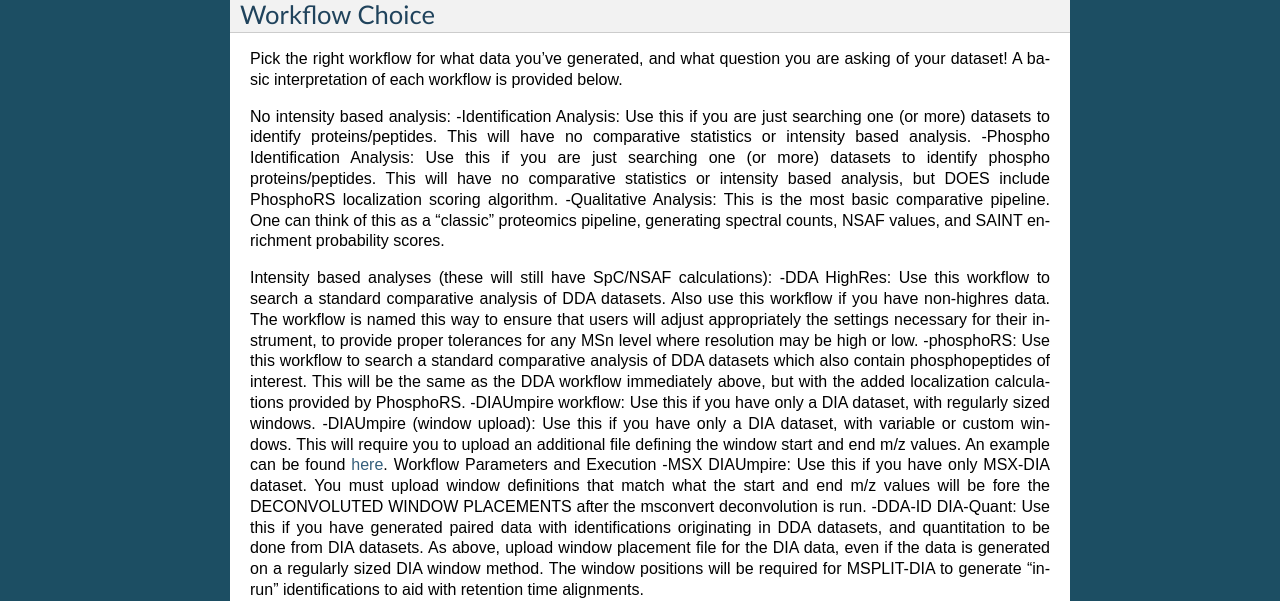
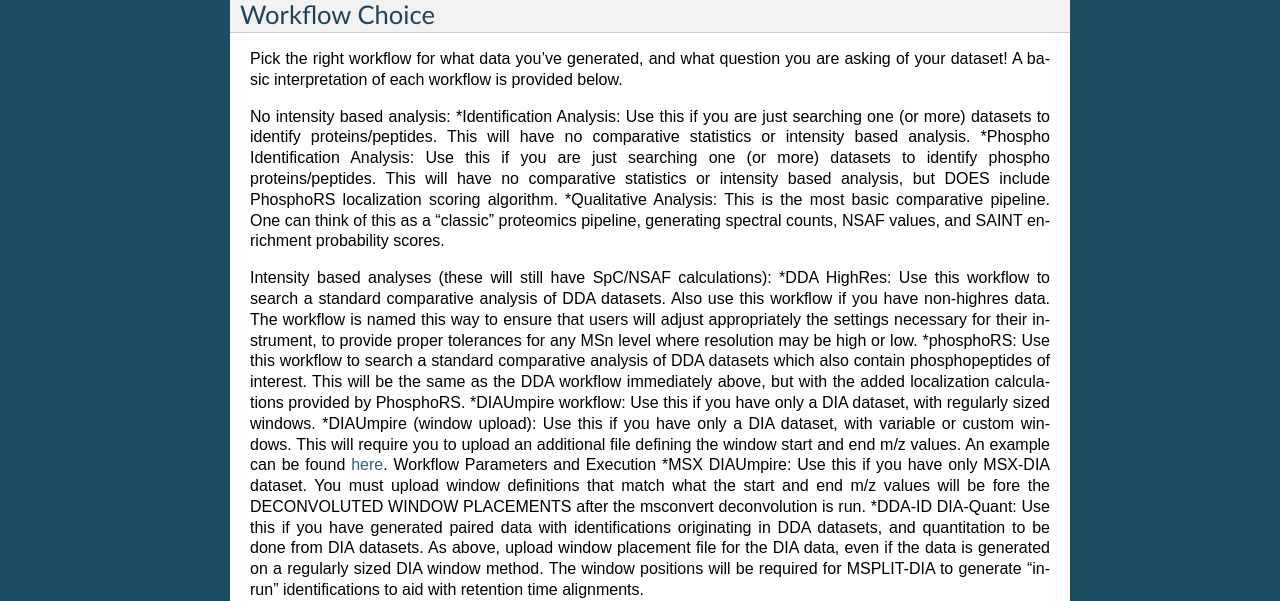
Before and after one commit to williambarshop/milkyway_compose, a Sphinx documentation site: the page built from docs/workflow-execution.md, in a window 1280 px wide. Shown: the part 576-1177 px from the top of the page. Built offline with Sphinx 7.4.7, drawn with Linux system fonts in a browser that asks for light colours; some of the changed lines change nothing that is shown.

Commit message:
fixing the bullet lists

```diff
--- a/docs/workflow-execution.md
+++ b/docs/workflow-execution.md
@@ -23,18 +23,18 @@
 A basic interpretation of each workflow is provided below.
 
 No intensity based analysis:
--Identification Analysis: Use this if you are just searching one (or more) datasets to identify proteins/peptides. This will have no comparative statistics or intensity based analysis.
--Phospho Identification Analysis: Use this if you are just searching one (or more) datasets to identify phospho proteins/peptides. This will have no comparative statistics or intensity based analysis, but DOES include PhosphoRS localization scoring algorithm.
--Qualitative Analysis: This is the most basic comparative pipeline.  One can think of this as a "classic" proteomics pipeline, generating spectral counts, NSAF values, and SAINT enrichment probability scores.
+*Identification Analysis: Use this if you are just searching one (or more) datasets to identify proteins/peptides. This will have no comparative statistics or intensity based analysis.
+*Phospho Identification Analysis: Use this if you are just searching one (or more) datasets to identify phospho proteins/peptides. This will have no comparative statistics or intensity based analysis, but DOES include PhosphoRS localization scoring algorithm.
+*Qualitative Analysis: This is the most basic comparative pipeline.  One can think of this as a "classic" proteomics pipeline, generating spectral counts, NSAF values, and SAINT enrichment probability scores.
 
 Intensity based analyses (these will still have SpC/NSAF calculations):
--DDA HighRes: Use this workflow to search a standard comparative analysis of DDA datasets.  Also use this workflow if you have non-highres data.  The workflow is named this way to ensure that users will adjust appropriately the settings necessary for their instrument, to provide proper tolerances for any MSn level where resolution may be high or low.
--phosphoRS: Use this workflow to search a standard comparative analysis of DDA datasets which also contain phosphopeptides of interest.  This will be the same as the DDA workflow immediately above, but with the added localization calculations provided by PhosphoRS.
--DIAUmpire workflow: Use this if you have only a DIA dataset, with regularly sized windows.
--DIAUmpire (window upload): Use this if you have only a DIA dataset, with variable or custom windows.  This will require you to upload an additional file defining the window start and end m/z values.  An example can be found [here](https://github.com/wohllab/milkyway_proteomics/blob/master/exampleSkylineFiles/400-1600-90window-vDIA.csv).
+*DDA HighRes: Use this workflow to search a standard comparative analysis of DDA datasets.  Also use this workflow if you have non-highres data.  The workflow is named this way to ensure that users will adjust appropriately the settings necessary for their instrument, to provide proper tolerances for any MSn level where resolution may be high or low.
+*phosphoRS: Use this workflow to search a standard comparative analysis of DDA datasets which also contain phosphopeptides of interest.  This will be the same as the DDA workflow immediately above, but with the added localization calculations provided by PhosphoRS.
+*DIAUmpire workflow: Use this if you have only a DIA dataset, with regularly sized windows.
+*DIAUmpire (window upload): Use this if you have only a DIA dataset, with variable or custom windows.  This will require you to upload an additional file defining the window start and end m/z values.  An example can be found [here](https://github.com/wohllab/milkyway_proteomics/blob/master/exampleSkylineFiles/400-1600-90window-vDIA.csv).
 Workflow Parameters and Execution
--MSX DIAUmpire: Use this if you have only MSX-DIA dataset.  You must upload window definitions that match what the start and end m/z values will be fore the DECONVOLUTED WINDOW PLACEMENTS after the msconvert deconvolution is run.
--DDA-ID DIA-Quant: Use this if you have generated paired data with identifications originating in DDA datasets, and quantitation to be done from DIA datasets.  As above, upload window placement file for the DIA data, even if the data is generated on a regularly sized DIA window method.  The window positions will be required for MSPLIT-DIA to generate "in-run" identifications to aid with retention time alignments.
+*MSX DIAUmpire: Use this if you have only MSX-DIA dataset.  You must upload window definitions that match what the start and end m/z values will be fore the DECONVOLUTED WINDOW PLACEMENTS after the msconvert deconvolution is run.
+*DDA-ID DIA-Quant: Use this if you have generated paired data with identifications originating in DDA datasets, and quantitation to be done from DIA datasets.  As above, upload window placement file for the DIA data, even if the data is generated on a regularly sized DIA window method.  The window positions will be required for MSPLIT-DIA to generate "in-run" identifications to aid with retention time alignments.
 
 
 Workflow Parameters and Execution
```
